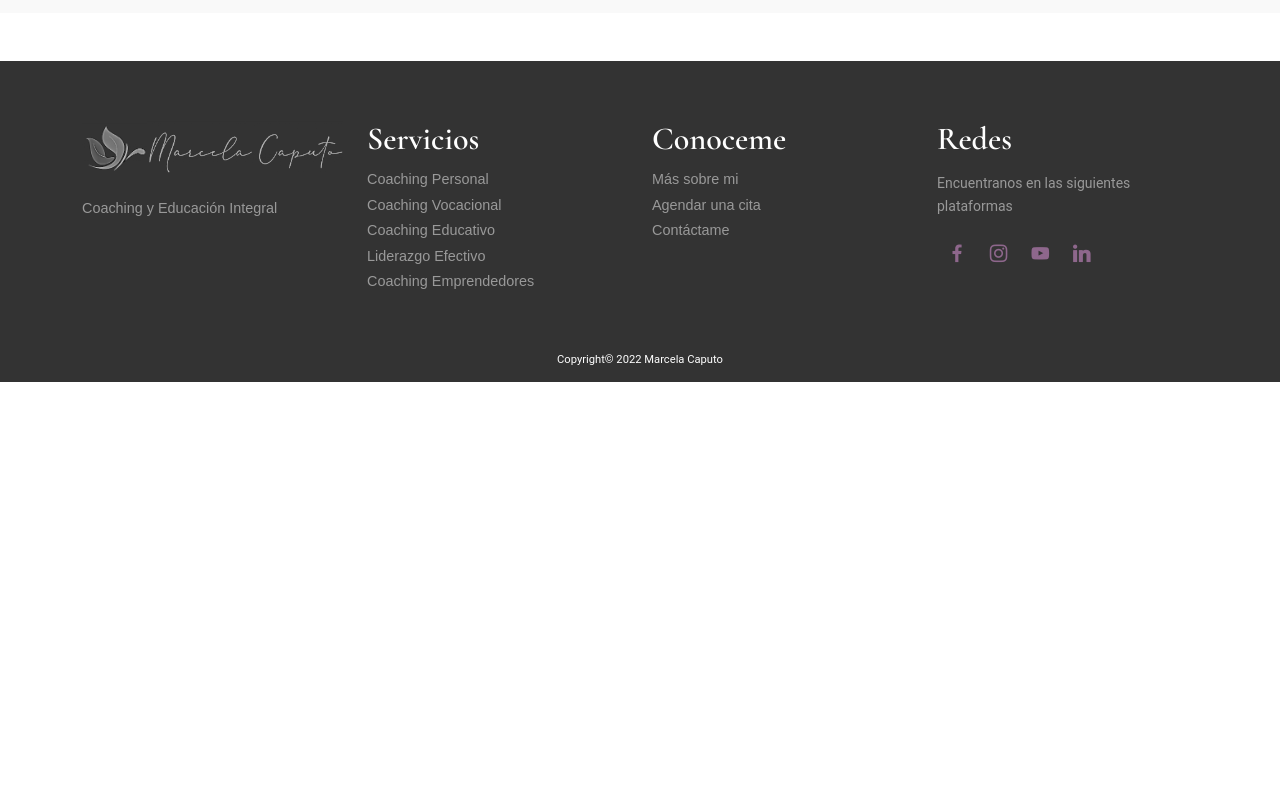
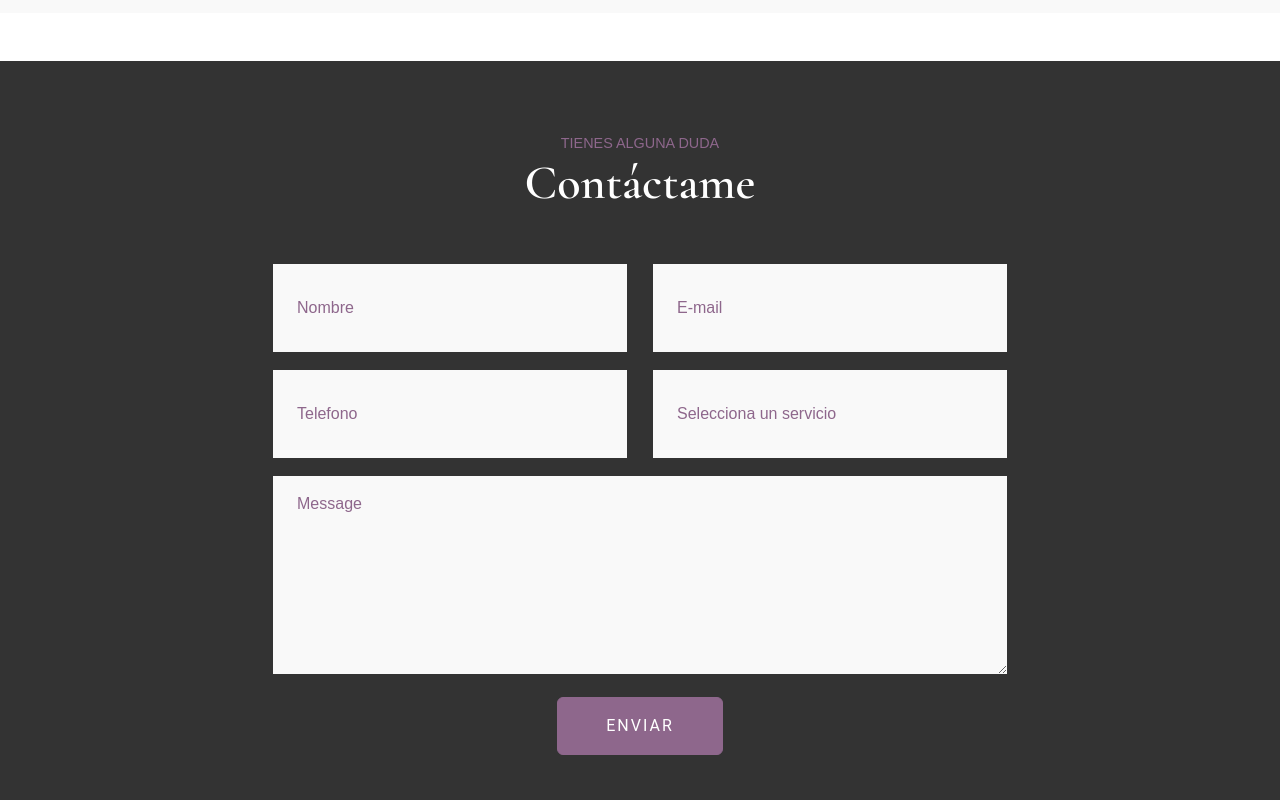
Before and after one commit to AgustinTafura/mc-coaching, a Next.js app: page /servicios/liderazgo-efectivo in a window 1280 px wide. Shown: the part 3020-3820 px from the top of the page. Before the commit the page ends 3402 px from the top, so only its background shows below. Built offline with nearby package versions, Linux system fonts and the light colour scheme; a web font is replaced by a local one.

Commit message:
form add

```diff
--- /dev/null
+++ b/components/ContactForm.jsx
@@ -0,0 +1,112 @@
+import emailjs from 'emailjs-com';
+import { useState } from 'react';
+
+const ContactForm = () => {
+
+  const [emailSent, setEmailSent] = useState(false);
+  const [emailError, setEmailError] = useState(false);
+
+  const submitForm = (e) => {
+    e.preventDefault()
+    const formData = {}
+    console.log(e.target)
+    const inputs = e.target
+    console.log(e)
+    for (let index = 0; index < inputs.length-1; index++) {
+      const element = inputs[index];
+      formData[element.name] = element.value
+    }
+    console.log(formData)
+    if (!emailSent) {
+        emailjs.send(
+            process.env.NEXT_APP_EMAILJS_YOUR_SERVICE_ID,
+            process.env.NEXT_APP_EMAILJS_YOUR_TEMPLATE_ID_THANKSFORYOURPURCHASE,
+            formData,
+            process.env.NEXT_APP_EMAILJS_YOUR_USER_ID,
+        ).then(() => {
+            setEmailSent(true)
+        }).catch((err)=>{
+            setEmailError(true)
+        });
+    }
+
+  }
+
+  return (
+  <section className="form cid-rT0gNghYIy mt-5 border-bottom" id="form1-4x">
+    <div className="container">
+      <div className="row">
+        <div className="col-lg-8 mx-auto mbr-form" data-form-type="formoid">
+          <form action="" onSubmit={submitForm} className="mbr-form form-with-styler"
+            data-form-title="Form Name">
+
+            <div className="dragArea row">
+              <div className="col-lg-12 col-md-12 col-sm-12">
+                <h6 className="mbr-setion-subtitle mbr-fonts-style display-44">TIENES ALGUNA DUDA</h6>
+              </div>
+              <div className="col-lg-12 col-md-12 col-sm-12">
+                <h5 className="mbr-bold mbr-fonts-style pb-5 display-22 text-white">Contáctame
+                </h5>
+              </div>
+
+              <div className="row g-0">
+                {
+                  emailSent &&
+                  <div data-form-alert="" className="alert alert alert-primary col-12 rounded-0">
+                    Hemos recibido tu mensaje y nos comuninicaremos contigo a la brevedad.
+                    <br />
+                    ¡Muchas gracias!
+                  </div>
+                }
+                {
+                  emailError &&
+                  <div data-form-alert-danger="" className="alert alert-danger col-12 rounded-0">Oops...! Tuvimos
+                    un problema!
+                    <br />
+                    Intentalo más tarde o <a href='/contactame' style={{color: 'var(--bs-secondary)'}}><b>contactame</b></a> por otro medio.</div>
+                }
+              </div>
+              {
+                !emailSent &&
+
+                <>
+                  <div data-for="name" className="col-lg-6 col-md-12 col-sm-12 form-group mb-3">
+                    <input required type="text" name="name" placeholder="Nombre" data-form-field="name"
+                      className="form-control display-77" id="name-form1-4x"></input>
+                  </div>
+                  <div data-for="email" className="col-lg-6 col-md-12 col-sm-12 form-group mb-3">
+                    <input required type="email" name="email" placeholder="E-mail" data-form-field="email"
+                      className="form-control display-77" id="email-form1-4x" ></input>
+                  </div>
+                  <div data-for="phone" className="col-lg-6 col-md-12 col-sm-12 form-group mb-3">
+                    <input required type="number" name="phone" placeholder="Telefono" data-form-field="url"
+                      className="form-control display-77" id="phone-form1-4x" ></input>
+                  </div>
+
+                  <div data-for="select" className="col-lg-6 col-md-12 col-sm-12 form-group mb-3">
+                    <select required name="select" data-form-field="select"
+                      className="form-control display-77 rounded-0" id="select-form1-4x">
+                      <option value="">Selecciona un servicio</option>
+                      <option value="Group">Group</option>
+                      <option value="Individual">Individual</option>
+                    </select>
+                  </div>
+                  <div className="col-lg-12 col-md-12 col-sm-12 form-group mb-3" data-for="textarea">
+                    <textarea name="textarea" placeholder="Message" data-form-field="textarea"
+                      className="form-control display-77" id="textarea-form1-4x"></textarea>
+                  </div>
+                  <div className="col-lg-12 col-md-12 col-sm-12 align-center">
+                    <button type="submit" className="btn btn-primary display-44 py-3 px-5">ENVIAR</button>
+                  </div>
+                </>
+              }
+            </div>
+          </form>
+        </div>
+      </div>
+    </div>
+  </section>
+  )
+}
+
+export default ContactForm
--- a/components/LayoutServices.jsx
+++ b/components/LayoutServices.jsx
@@ -5,6 +5,7 @@ import { ParallaxBanner } from 'react-scroll-parallax';
 import { useRouter } from "next/router"
 import { sections } from '../data'
 import Testimonials from '../components/Testimonials'
+import ContactForm from './ContactForm';
 
 const LayoutServices = ({ children, ...pageProps }) => {
     const {customColor} = pageProps
@@ -55,6 +56,7 @@ const LayoutServices = ({ children, ...pageProps }) => {
             </ParallaxBanner>
             {children}
             <Testimonials/>
+            <ContactForm/>
         </Layout>
   </>
   )
--- a/components/Testimonials.jsx
+++ b/components/Testimonials.jsx
@@ -18,7 +18,6 @@ const Testimonials = () => {
                 width: window.innerWidth,
                 height: window.innerHeight,
             });
-            console.log(window.innerWidth)
         }
 
 
--- a/next.config.js
+++ b/next.config.js
@@ -2,6 +2,11 @@
 const nextConfig = {
   reactStrictMode: true,
   swcMinify: true,
+  env: {
+    NEXT_APP_EMAILJS_YOUR_SERVICE_ID: "service_wm3o871",
+    NEXT_APP_EMAILJS_YOUR_TEMPLATE_ID_THANKSFORYOURPURCHASE: "template_rgj10mt",
+    NEXT_APP_EMAILJS_YOUR_USER_ID: "W71o8TI6M9Ue6rTmB"
+  }
 }
 
 module.exports = nextConfig
--- a/package.json
+++ b/package.json
@@ -16,6 +16,7 @@
     "@fortawesome/react-fontawesome": "^0.2.0",
     "@popperjs/core": "^2.11.5",
     "bootstrap": "^5.2.0",
+    "emailjs-com": "^3.2.0",
     "next": "12.2.4",
     "react": "18.2.0",
     "react-calendly": "^4.1.0",
--- a/pages/contacto.js
+++ b/pages/contacto.js
@@ -20,7 +20,7 @@ const contacto = () => {
                     <div className="container">
                         <div className="row justify-content-center">
                             <div className="card p-3 col-12 col-md-6 col-lg-4">
-                                <div className="card-wrapper justify-content-start">
+                                <div className="justify-content-start">
                                     <div className="card-box align-left">
                                         <h3 className="mbr-section-subtitle align-left mbr-regular mbr-black mbr-fonts-style display-44">
                                             CONTACTO
@@ -46,7 +46,7 @@ const contacto = () => {
                                 </div>
                             </div>
                             <div className="card p-3 col-12 col-md-6 col-lg-4">
-                                <div className="card-wrapper justify-content-start">
+                                <div className="justify-content-start">
                                     <div className="card-box align-left">
                                         <h3 className="mbr-section-subtitle align-left mbr-regular mbr-black mbr-fonts-style display-44">
                                             ENCONTRANOS</h3>
@@ -81,7 +81,7 @@ const contacto = () => {
                                 </div>
                             </div>
                             <div className="card p-3 col-12 col-md-6 col-lg-4">
-                                <div className="card-wrapper justify-content-start">
+                                <div className="justify-content-start">
                                     <div className="card-box align-left">
                                         <h3 className="mbr-section-subtitle align-left mbr-regular mbr-black mbr-fonts-style display-44">
                                             AGENDA
```
Also changed, not shown: styles/mbr-additional.css, 2 other files (tests, documents, lock files or other folders).
